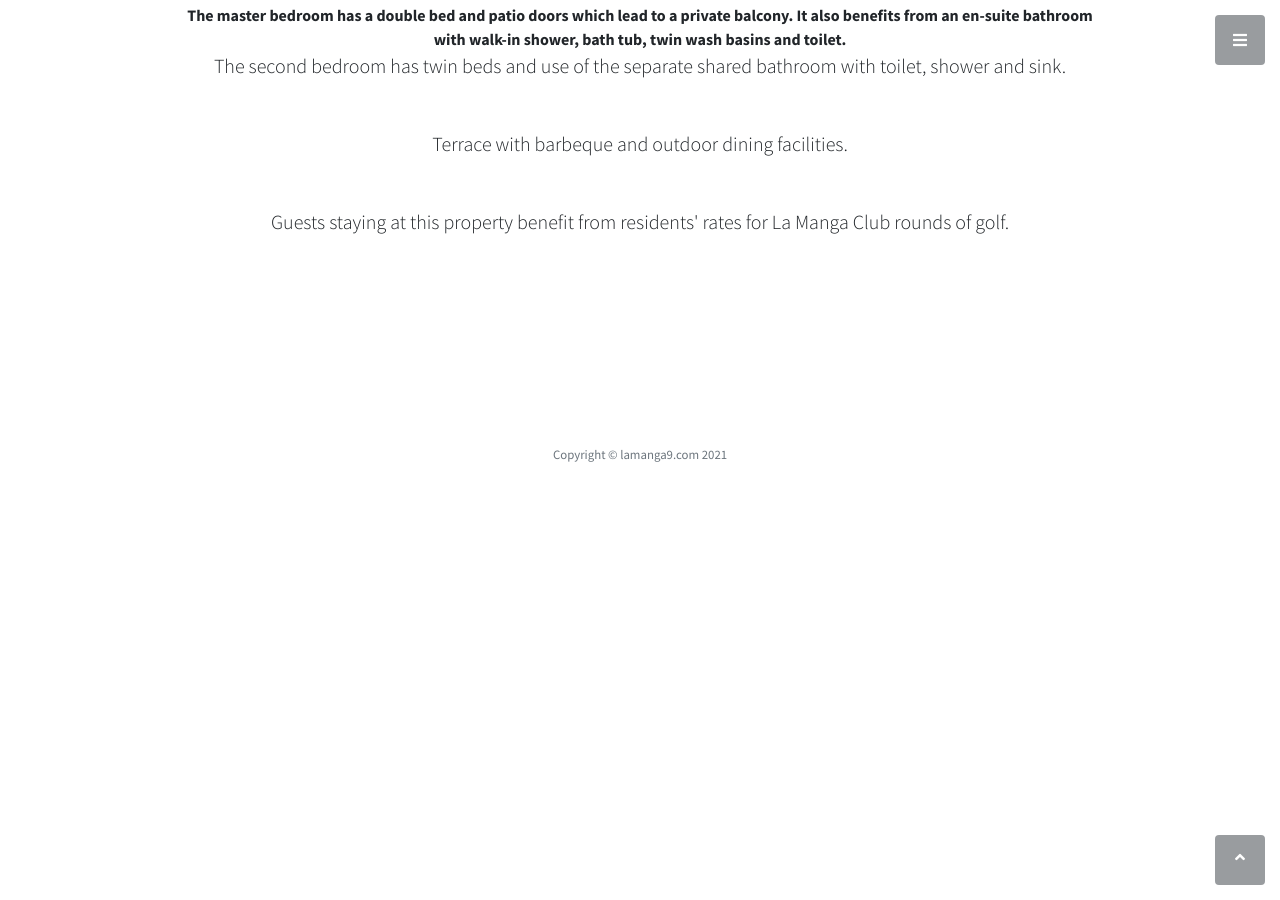
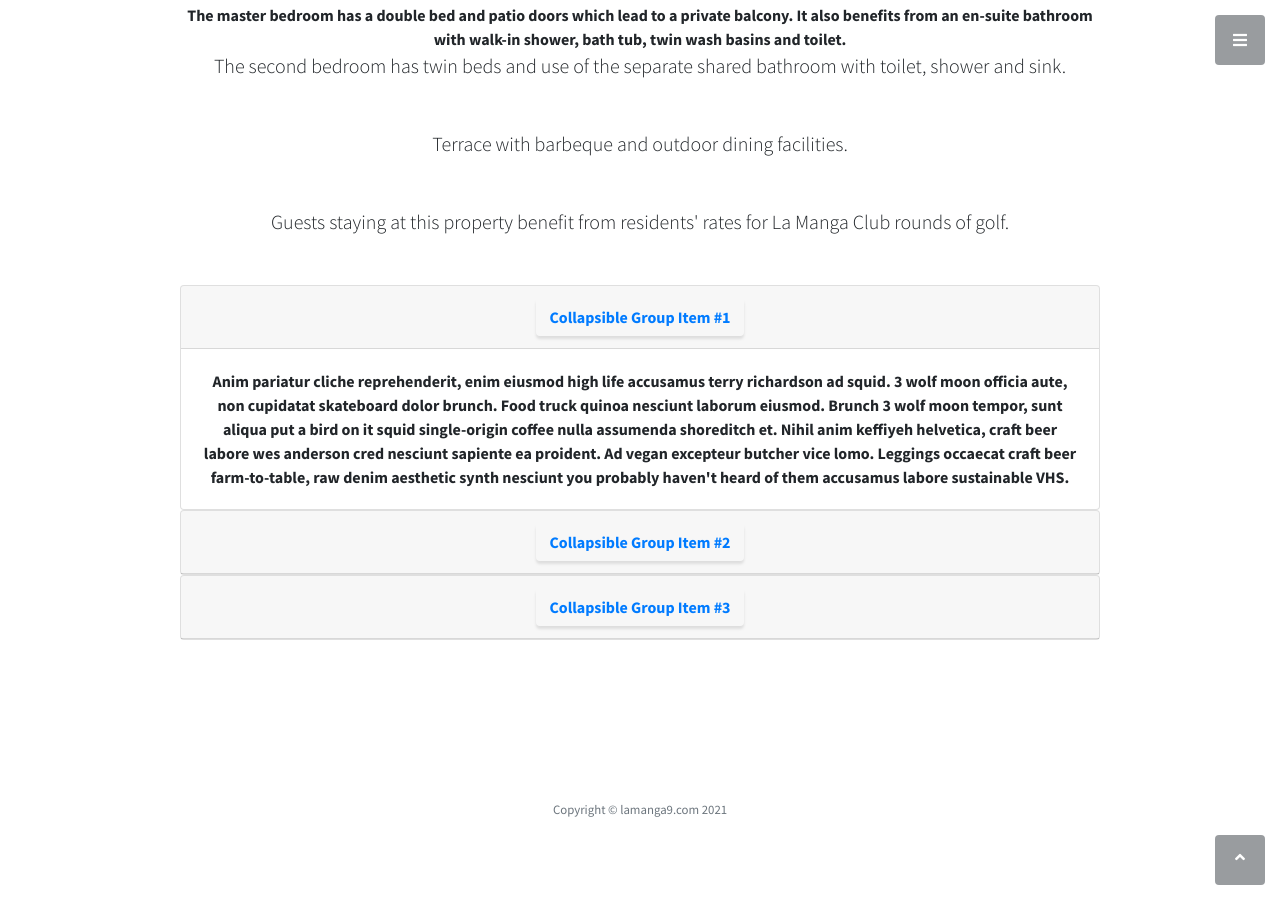
Before and after one commit to richsteer/richsteer.github.io, a Jekyll site: the page built from index.html, in a window 1280 px wide and 900 px high, scrolled down 2857 px. Built offline with Jekyll 4.4.1, drawn with Linux system fonts in a browser that asks for light colours.

Commit message:
accordian test code

```diff
--- a/index.html
+++ b/index.html
@@ -71,7 +71,51 @@ title: Las Palameras 9
                         Guests staying at this property benefit from residents' rates for La Manga Club rounds of golf.
                     </p>
 
+                    <div id="accordion">
+  <div class="card">
+    <div class="card-header" id="headingOne">
+      <h5 class="mb-0">
+        <button class="btn btn-link" data-toggle="collapse" data-target="#collapseOne" aria-expanded="true" aria-controls="collapseOne">
+          Collapsible Group Item #1
+        </button>
+      </h5>
+    </div>
 
+    <div id="collapseOne" class="collapse show" aria-labelledby="headingOne" data-parent="#accordion">
+      <div class="card-body">
+        Anim pariatur cliche reprehenderit, enim eiusmod high life accusamus terry richardson ad squid. 3 wolf moon officia aute, non cupidatat skateboard dolor brunch. Food truck quinoa nesciunt laborum eiusmod. Brunch 3 wolf moon tempor, sunt aliqua put a bird on it squid single-origin coffee nulla assumenda shoreditch et. Nihil anim keffiyeh helvetica, craft beer labore wes anderson cred nesciunt sapiente ea proident. Ad vegan excepteur butcher vice lomo. Leggings occaecat craft beer farm-to-table, raw denim aesthetic synth nesciunt you probably haven't heard of them accusamus labore sustainable VHS.
+      </div>
+    </div>
+  </div>
+  <div class="card">
+    <div class="card-header" id="headingTwo">
+      <h5 class="mb-0">
+        <button class="btn btn-link collapsed" data-toggle="collapse" data-target="#collapseTwo" aria-expanded="false" aria-controls="collapseTwo">
+          Collapsible Group Item #2
+        </button>
+      </h5>
+    </div>
+    <div id="collapseTwo" class="collapse" aria-labelledby="headingTwo" data-parent="#accordion">
+      <div class="card-body">
+        Anim pariatur cliche reprehenderit, enim eiusmod high life accusamus terry richardson ad squid. 3 wolf moon officia aute, non cupidatat skateboard dolor brunch. Food truck quinoa nesciunt laborum eiusmod. Brunch 3 wolf moon tempor, sunt aliqua put a bird on it squid single-origin coffee nulla assumenda shoreditch et. Nihil anim keffiyeh helvetica, craft beer labore wes anderson cred nesciunt sapiente ea proident. Ad vegan excepteur butcher vice lomo. Leggings occaecat craft beer farm-to-table, raw denim aesthetic synth nesciunt you probably haven't heard of them accusamus labore sustainable VHS.
+      </div>
+    </div>
+  </div>
+  <div class="card">
+    <div class="card-header" id="headingThree">
+      <h5 class="mb-0">
+        <button class="btn btn-link collapsed" data-toggle="collapse" data-target="#collapseThree" aria-expanded="false" aria-controls="collapseThree">
+          Collapsible Group Item #3
+        </button>
+      </h5>
+    </div>
+    <div id="collapseThree" class="collapse" aria-labelledby="headingThree" data-parent="#accordion">
+      <div class="card-body">
+        Anim pariatur cliche reprehenderit, enim eiusmod high life accusamus terry richardson ad squid. 3 wolf moon officia aute, non cupidatat skateboard dolor brunch. Food truck quinoa nesciunt laborum eiusmod. Brunch 3 wolf moon tempor, sunt aliqua put a bird on it squid single-origin coffee nulla assumenda shoreditch et. Nihil anim keffiyeh helvetica, craft beer labore wes anderson cred nesciunt sapiente ea proident. Ad vegan excepteur butcher vice lomo. Leggings occaecat craft beer farm-to-table, raw denim aesthetic synth nesciunt you probably haven't heard of them accusamus labore sustainable VHS.
+      </div>
+    </div>
+  </div>
+</div>
 
                 </div>
         </div>
```
